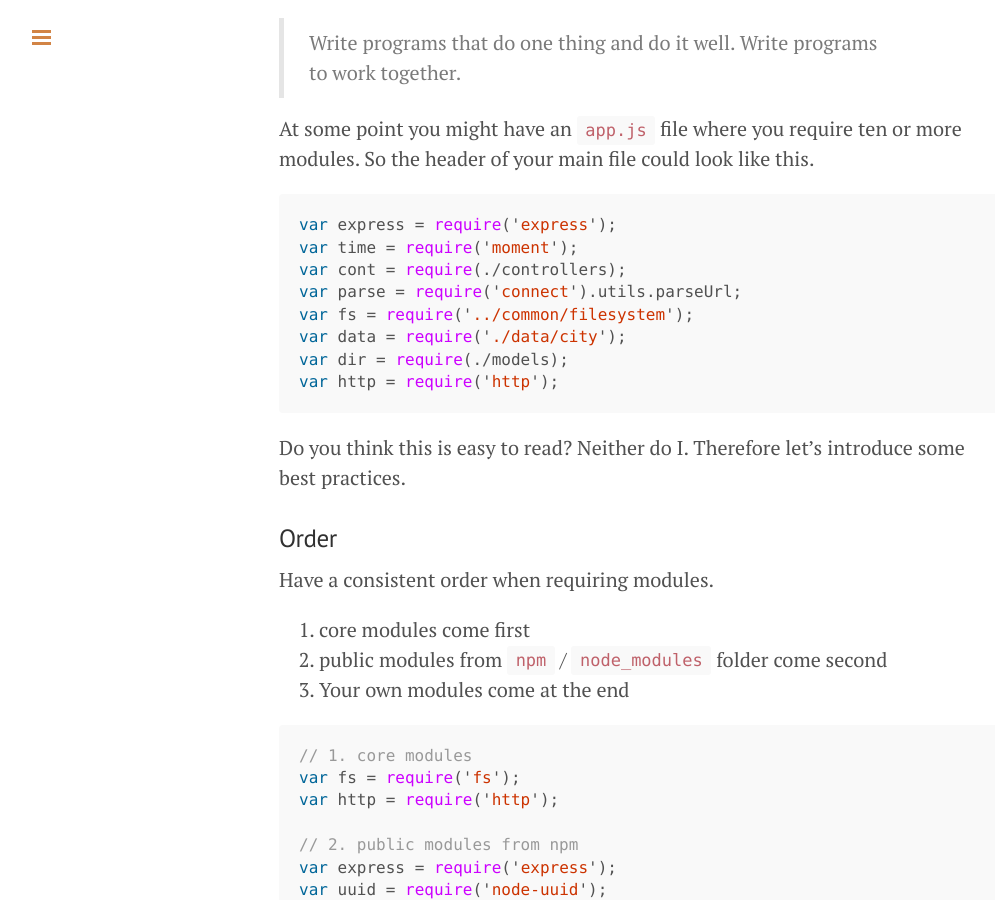
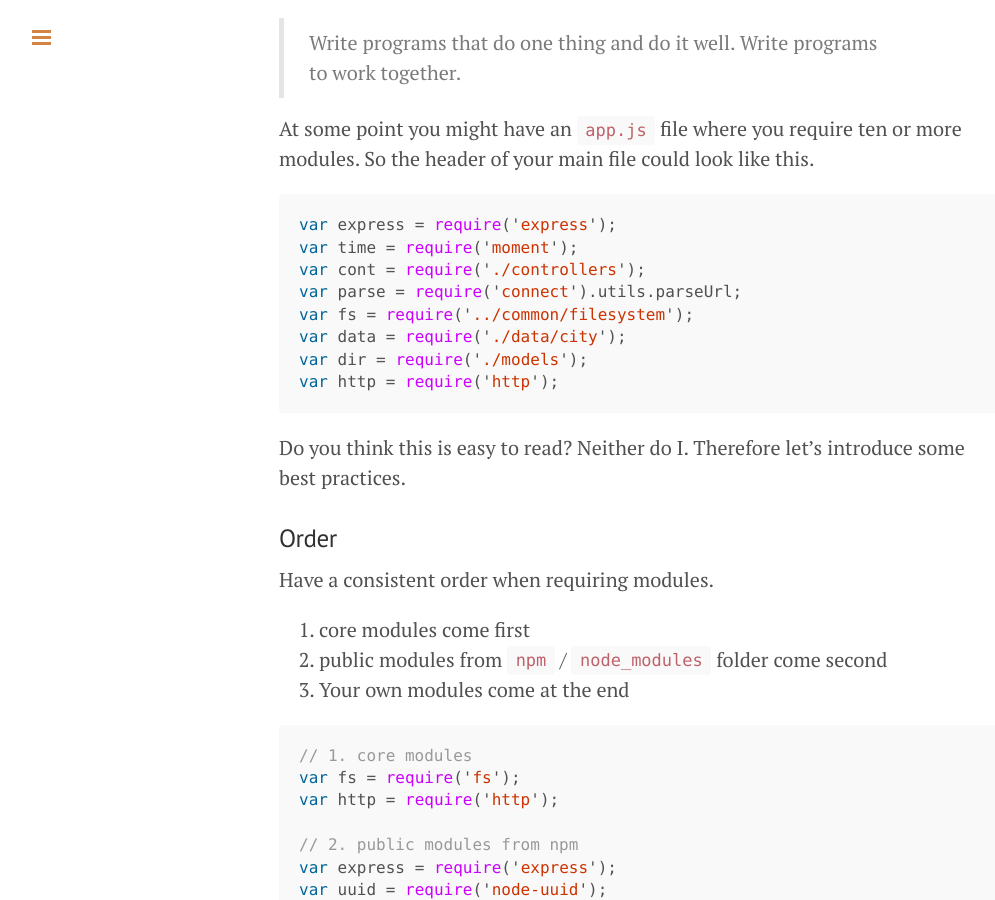
Before and after one commit to zemirco/zemirco.github.io, a Jekyll site: the page built from _posts/2014-02-04-node-js-require-s-best-practices.md, in a window 1280 px wide and 900 px high, scrolled down 434 px. Shown: the whole window, without its empty margins (1-996 px from the left). Built offline with Jekyll 4.4.1, drawn with Linux system fonts in a browser that asks for light colours; Markdown is read by kramdown in place of the engine named in the settings; comment, search, counter and statistics services are not loaded.

````diff
--- a/_posts/2014-02-04-node-js-require-s-best-practices.md
+++ b/_posts/2014-02-04-node-js-require-s-best-practices.md
@@ -20,11 +20,11 @@ ten or more modules. So the header of your main file could look like this.
 ```js
 var express = require('express');
 var time = require('moment');
-var cont = require(./controllers);
+var cont = require('./controllers');
 var parse = require('connect').utils.parseUrl;
 var fs = require('../common/filesystem');
 var data = require('./data/city');
-var dir = require(./models);
+var dir = require('./models');
 var http = require('http');
 ```
 
````
